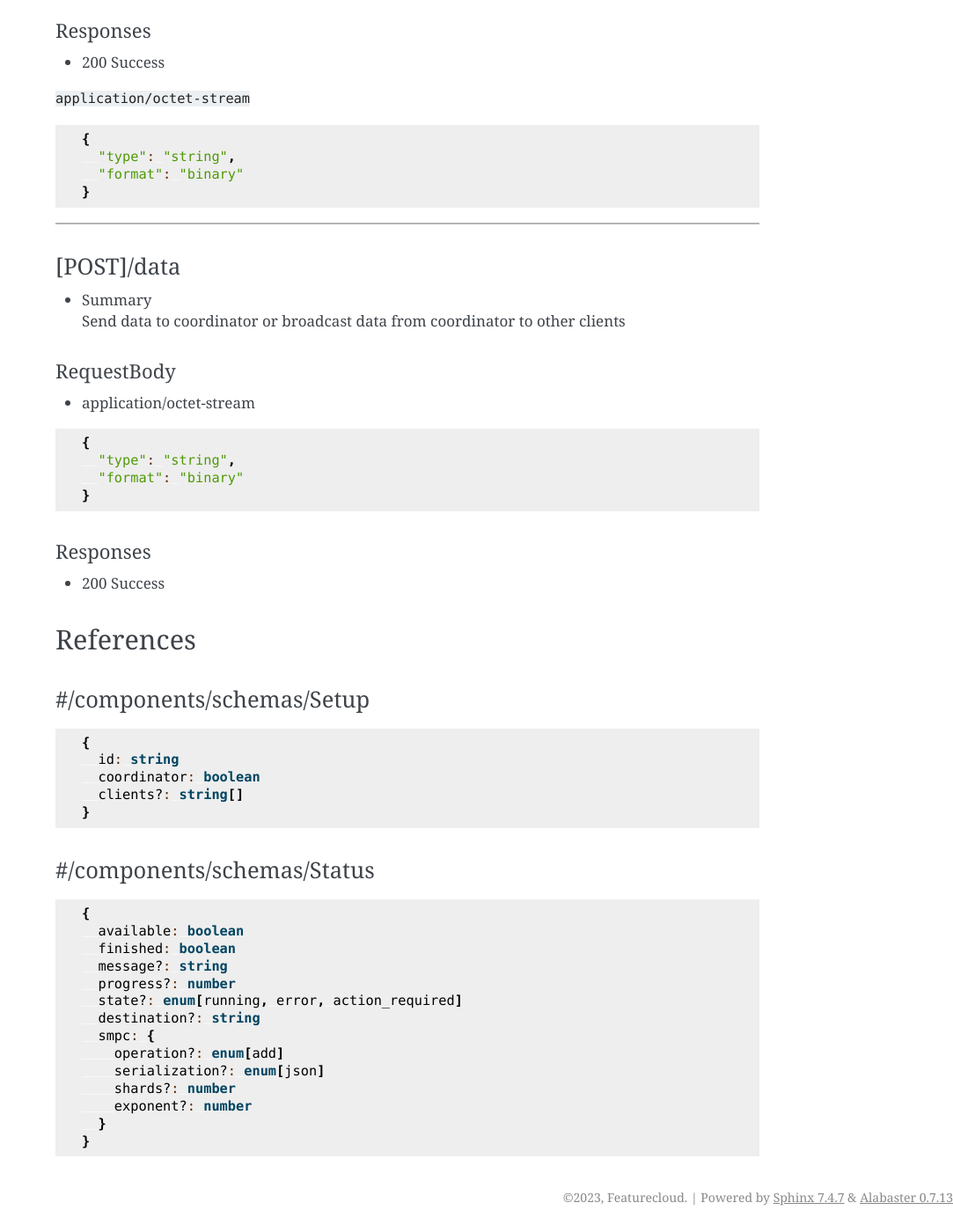
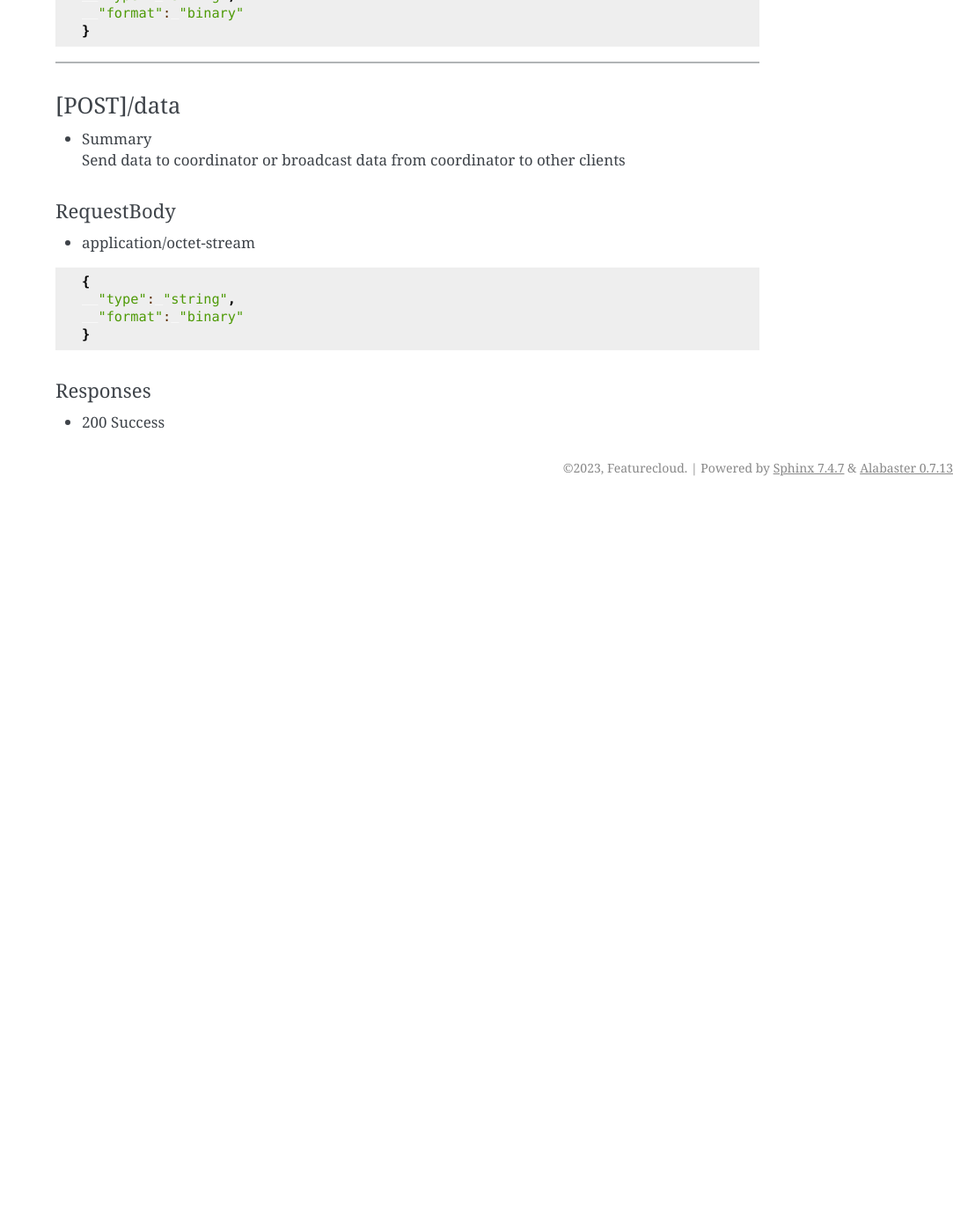
Before and after one commit to FeatureCloud/FeatureCloud, a Sphinx documentation site: the page built from docs/API.md, in a window 1280 px wide and 1400 px high, scrolled down 1879 px. Shown: the whole window at 88% size, without its empty margins (197-1280 px from the left). Built offline with Sphinx 7.4.7, drawn with Linux system fonts in a browser that asks for light colours; after the commit the page ends 2450 px from its top, so only the background shows below that; some of the changed text lies outside the part shown.

Commit message:
Removed reference table

````diff
--- a/docs/API.md
+++ b/docs/API.md
@@ -12,13 +12,6 @@
 | GET | [/status](#getstatus) | Status of the local client |
 | GET | [/data](#getdata) | Receive data from coordinator or other clients |
 | POST | [/data](#postdata) | Send data to coordinator or broadcast data from coordinator to other clients |
-
-## Reference Table
-
-| Name | Path | Description |
-| --- | --- | --- |
-| Setup | [#/components/schemas/Setup](#componentsschemassetup) |  |
-| Status | [#/components/schemas/Status](#componentsschemasstatus) |  |
 
 ## Path Details
 
@@ -116,34 +109,3 @@
 #### Responses
 
 - 200 Success
-
-## References
-
-### #/components/schemas/Setup
-
-```ts
-{
-  id: string
-  coordinator: boolean
-  clients?: string[]
-}
-```
-
-### #/components/schemas/Status
-
-```ts
-{
-  available: boolean
-  finished: boolean
-  message?: string
-  progress?: number
-  state?: enum[running, error, action_required]
-  destination?: string
-  smpc: {
-    operation?: enum[add]
-    serialization?: enum[json]
-    shards?: number
-    exponent?: number
-  }
-}
-```
````
